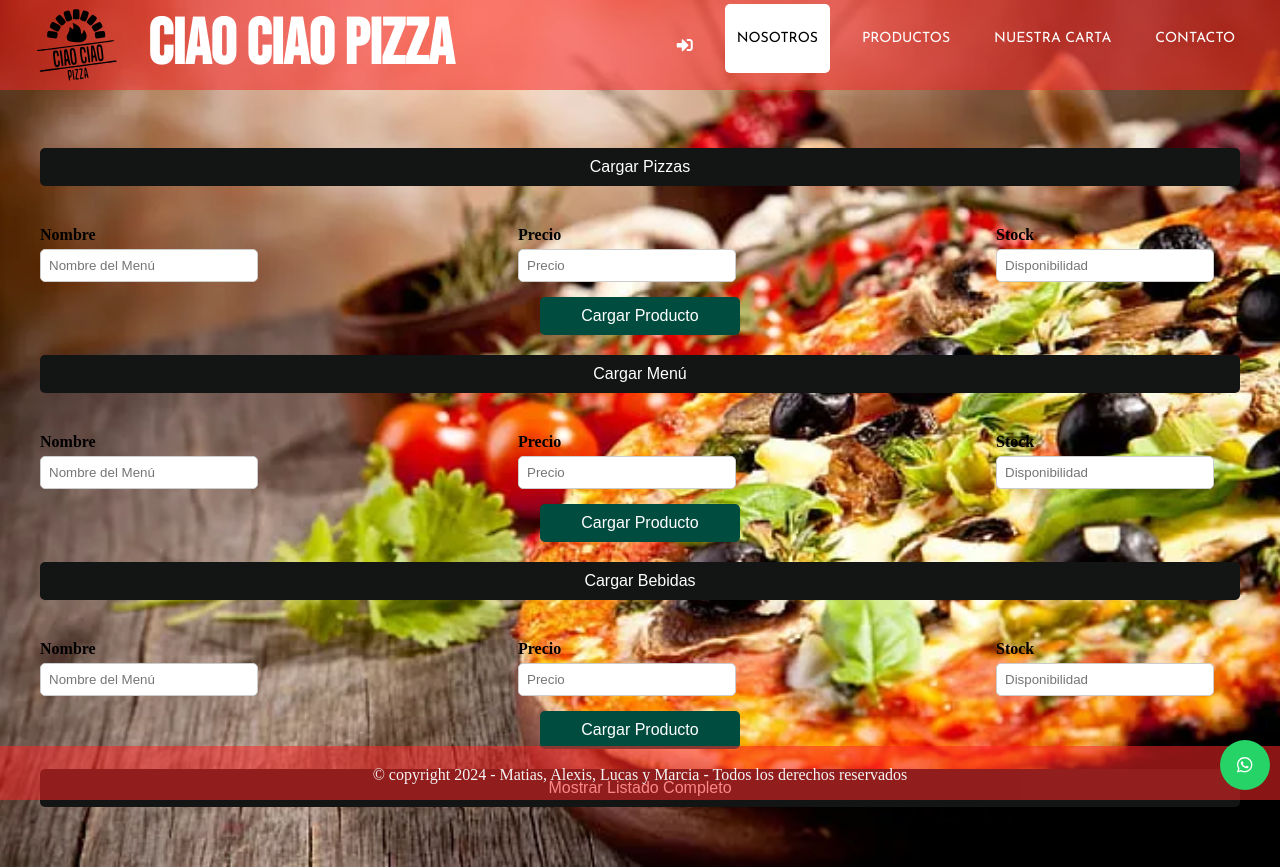
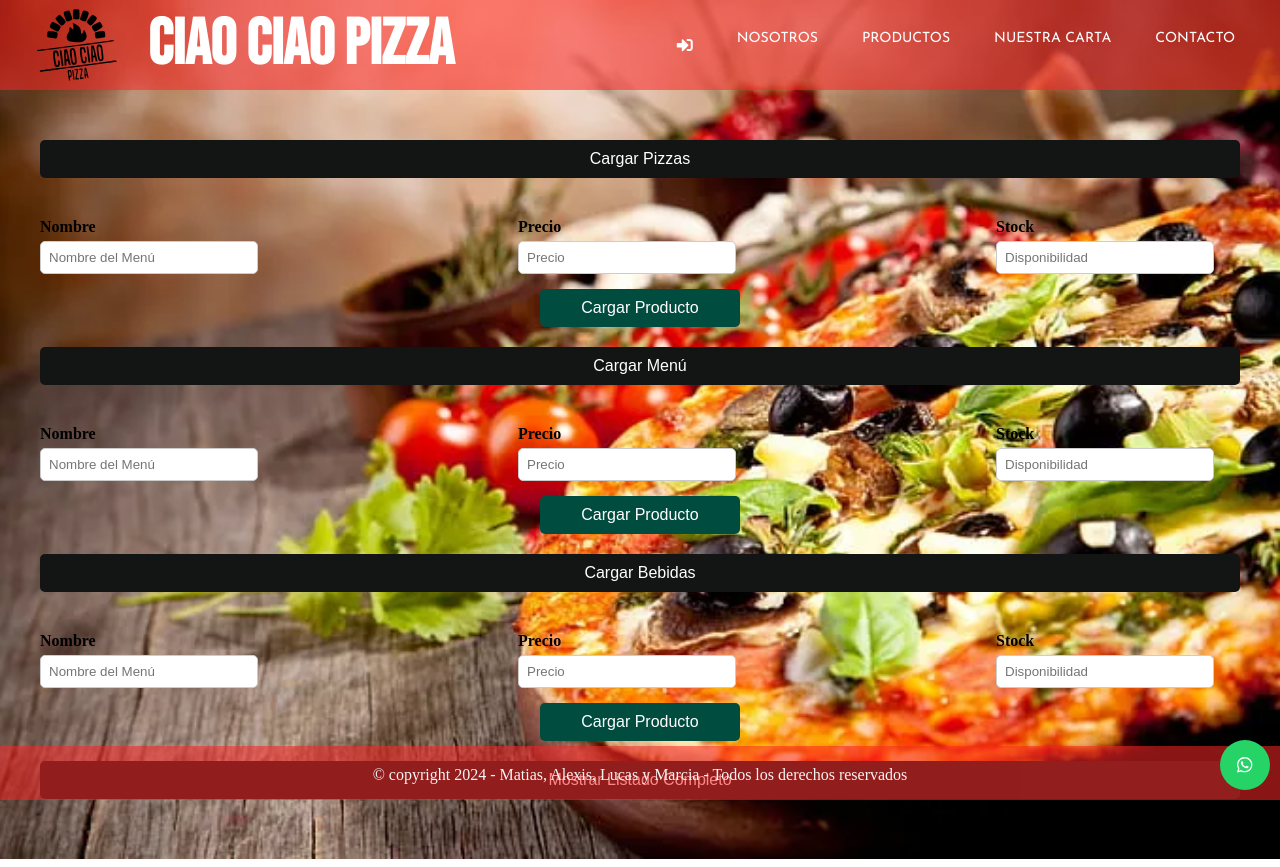
Before and after one commit to maybe9999/CiaoCiaoPizza, a website: page public/dashboard/dashboard.html in a window 1280 px wide. Drawn offline with Linux system fonts and the light colour scheme.

Commit message:
Correcciones necesarias
Se ha configurado el html para poder utilizar las propiedades de "body.dashboard" de Styles

```diff
--- a/public/dashboard/dashboard.html
+++ b/public/dashboard/dashboard.html
@@ -3,7 +3,7 @@
 <head>
     <meta charset="UTF-8">
     <meta name="viewport" content="width=device-width, initial-scale=1.0">
-    <title>Nosotros</title>
+    <title>Dashboard</title>
     <link rel="stylesheet" href="../style.css">
     <link rel="icon" href="../img/ico_pestaña.ico">
 
@@ -12,7 +12,7 @@
      <!-- Añadido para que funcione login -->
 
 </head>
-<body class="nosotros">
+<body class="dashboard">
     <header>
         <img src="/img/Ico_ciao_negro.svg" alt="Ico pizzeria">
 
@@ -30,7 +30,7 @@
                 </li>
                  <!-- Añadido para que funcione login -->
                 <li>
-                    <a class="activa" href="/nosotros/">NOSOTROS</a><!-- Lucas-->
+                    <a href="/nosotros/">NOSOTROS</a><!-- Lucas-->
                 </li>
                 <li>
                     <a href="/productos">PRODUCTOS</a><!-- Matias-->
```
